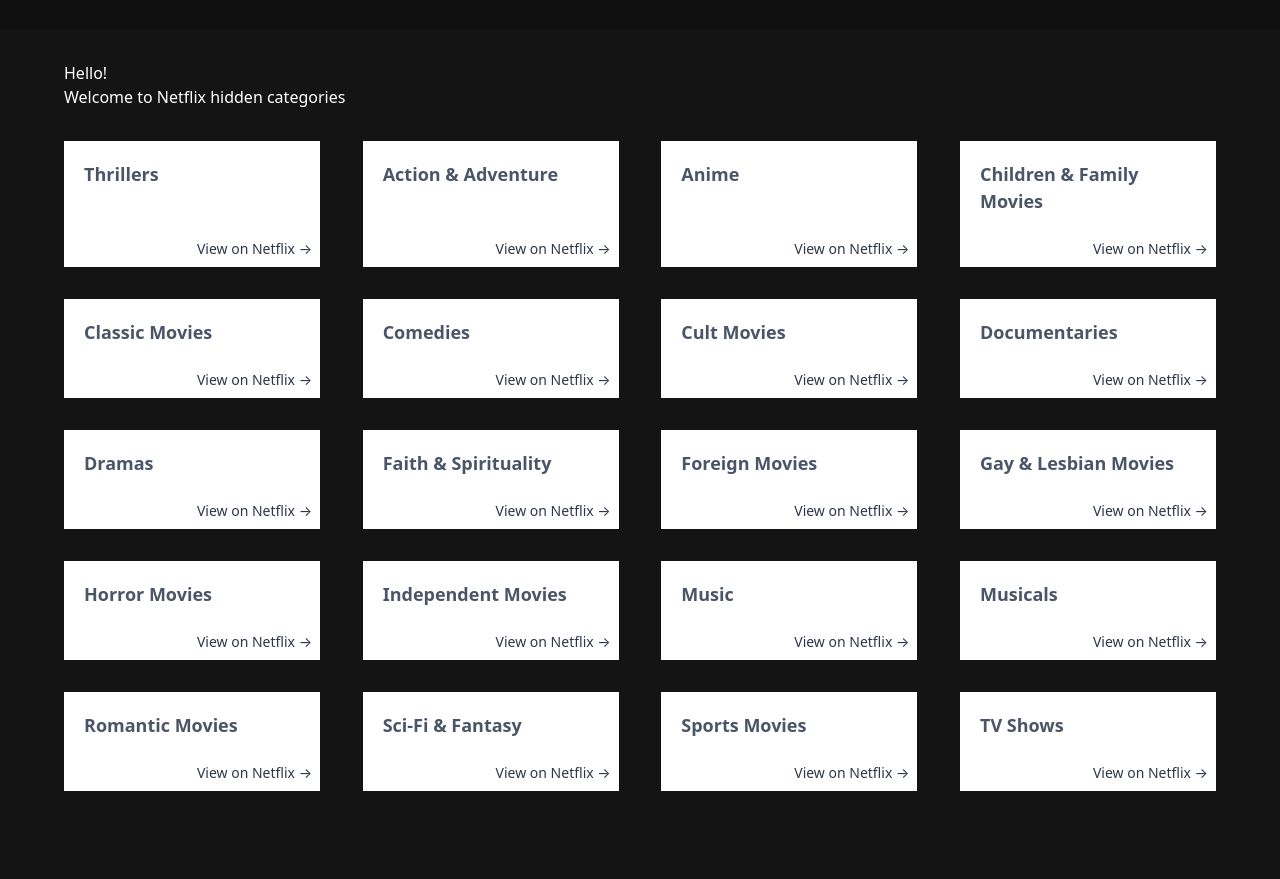
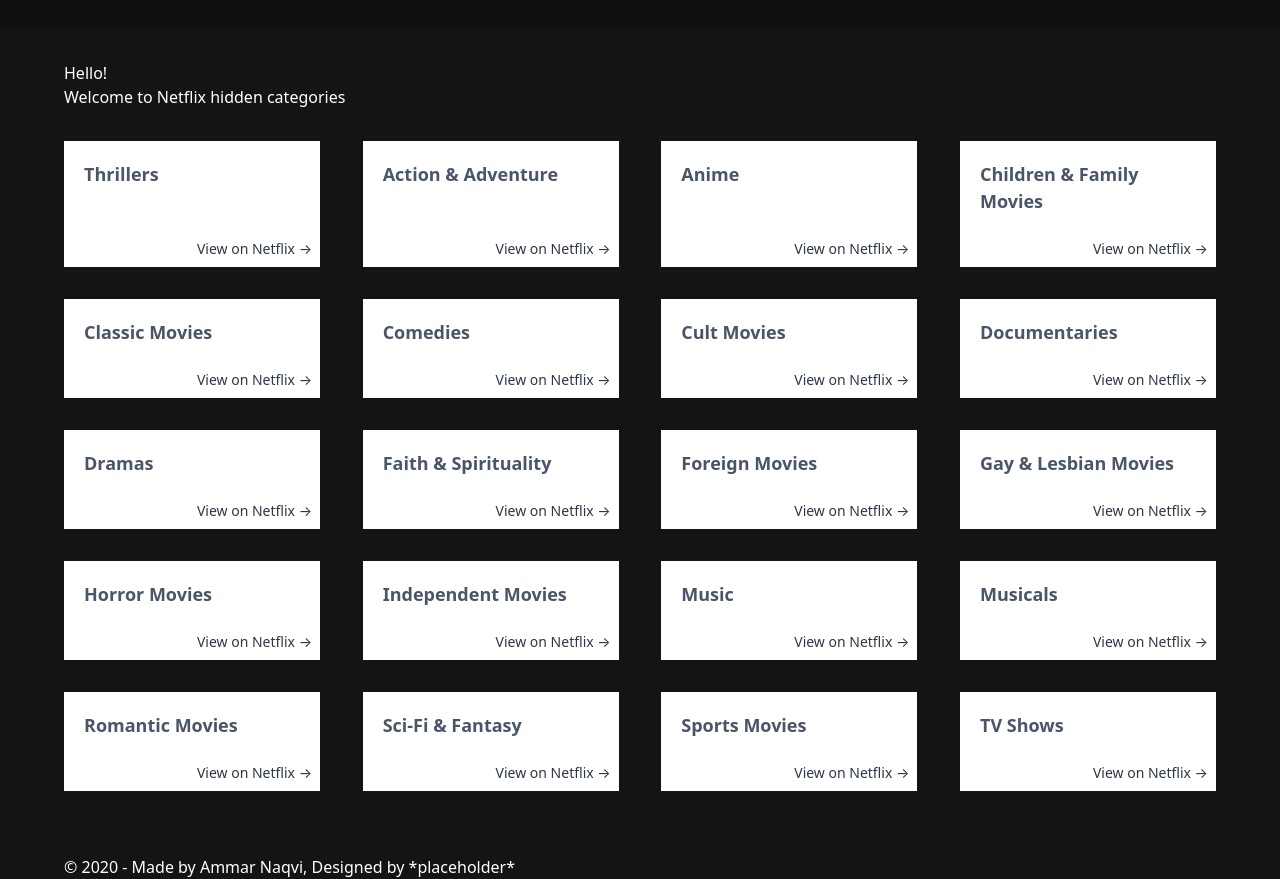
Before and after one commit to ammarnaqvi/netflix-genre-navigation, a Gatsby site: page / in a window 1280 px wide. Shown: the part 83-962 px from the top of the page. Before the commit the page ends 938 px from the top, so only its background shows below. Built offline with nearby package versions, Linux system fonts and the light colour scheme; Gatsby itself is replaced by a stand-in of ours.

Commit message:
added footer

```diff
--- a/src/components/layout.js
+++ b/src/components/layout.js
@@ -16,6 +16,10 @@ const Layout = ({ children }) => {
             <main className="w-11/12 max-w-6xl mx-auto mt-8 mb-16 ">
                 {children}
             </main>
+            <footer className="w-11/12 max-w-6xl mx-auto text-white">
+                &copy; {new Date().getFullYear()} - Made by Ammar Naqvi,
+                Designed by *placeholder*
+            </footer>
         </>
     )
 }
```
